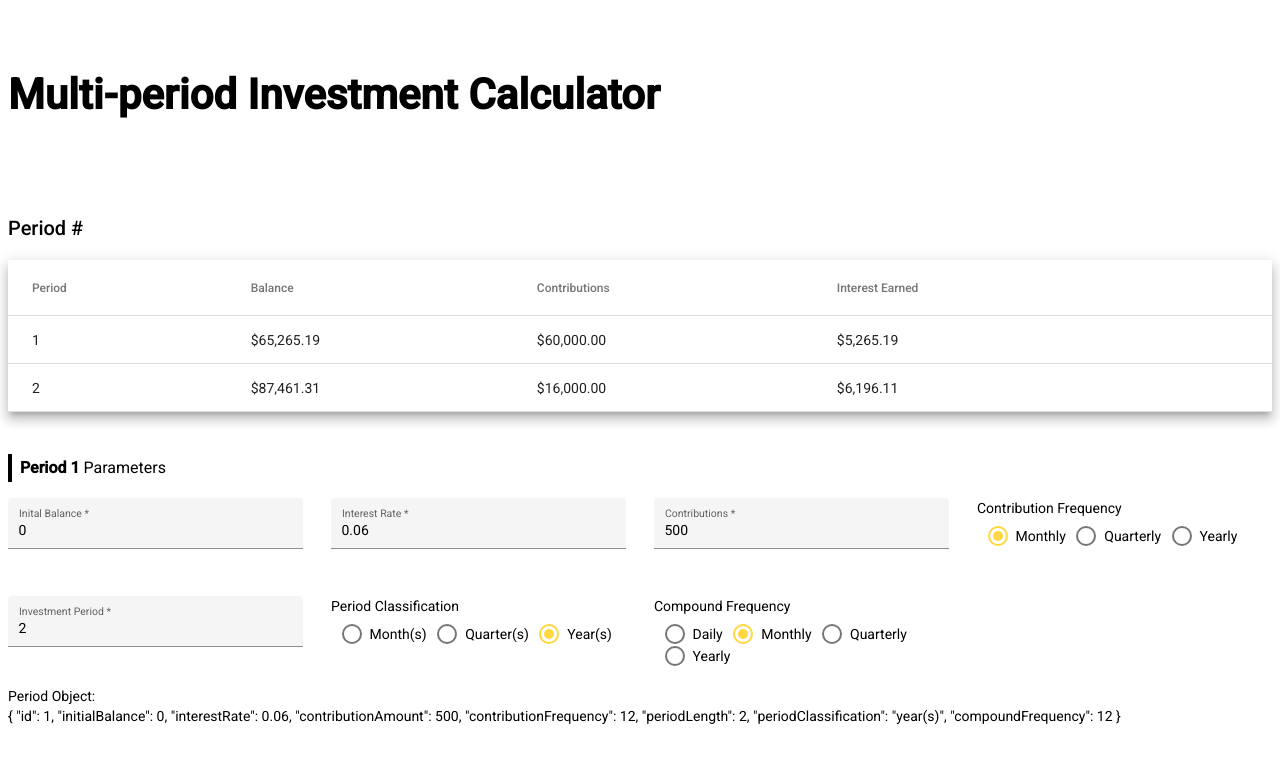
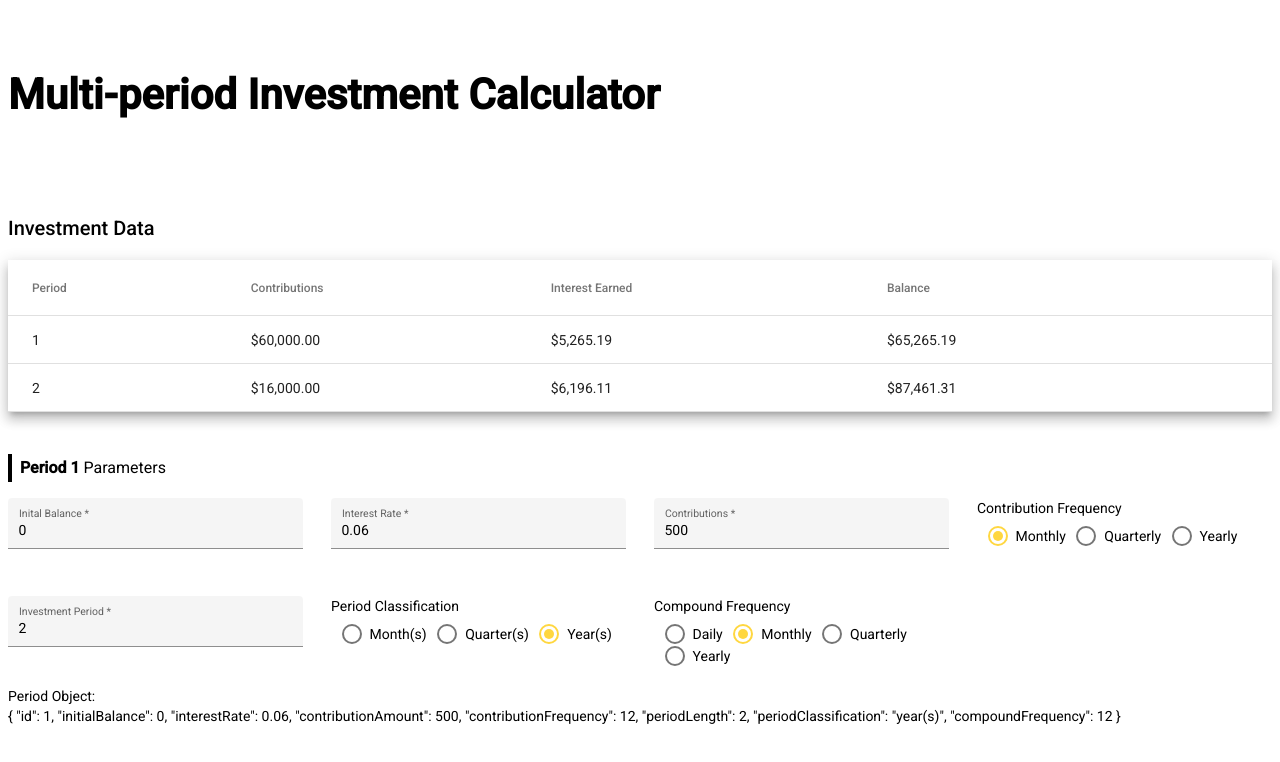
Before and after one commit to noahhenry/multi-period_investment_calculator, an Angular app in the folder my-app/: page /data-results-component in a window 1280 px wide. Shown: the top 762 px of the page. Built offline with nearby package versions, Linux system fonts and the light colour scheme.

Commit message:
some code 'cleanup'

```diff
--- a/my-app/src/app/data-results/data-results.component.html
+++ b/my-app/src/app/data-results/data-results.component.html
@@ -1,34 +1,34 @@
-<h2>Period #</h2>
+<h2>Investment Data</h2>
 
 <table mat-table [dataSource]="dataSource" class="mat-elevation-z8">
 
   <!--- Note that these columns can be defined in any order.
         The actual rendered columns are set as a property on the row definition" -->
 
-  <!-- Position Column -->
+  <!-- Period Column -->
   <ng-container matColumnDef="period">
     <th mat-header-cell *matHeaderCellDef> Period </th>
     <td mat-cell *matCellDef="let element; let i = index"> {{i + 1}} </td>
   </ng-container>
 
-  <!-- Name Column -->
+  <!-- Contributions Column -->
+  <ng-container matColumnDef="contributions">
+    <th mat-header-cell *matHeaderCellDef> Contributions </th>
+    <td mat-cell *matCellDef="let element"> {{element.totalContributionsForPeriod | currency}} </td>
+  </ng-container>
+
+  <!-- Interest Earned Column -->
+  <ng-container matColumnDef="interest-earned">
+    <th mat-header-cell *matHeaderCellDef> Interest Earned </th>
+    <td mat-cell *matCellDef="let element"> {{element.totalInterestEarnedForPeriod | currency}} </td>
+  </ng-container>
+
+  <!-- Balance Column -->
   <ng-container matColumnDef="balance">
     <th mat-header-cell *matHeaderCellDef> Balance </th>
     <td mat-cell *matCellDef="let element"> {{element.endOfPeriodBalance | currency}} </td>
   </ng-container>
 
-  <!-- Weight Column -->
-  <ng-container matColumnDef="contributions">
-    <th mat-header-cell *matHeaderCellDef> Contributions </th>
-    <td mat-cell *matCellDef="let element"> {{element.totalContributionsForPeriod | currency}} </td>
-  </ng-container>
-
-  <!-- Symbol Column -->
-  <ng-container matColumnDef="interest-earned">
-    <th mat-header-cell *matHeaderCellDef> Interest Earned </th>
-    <td mat-cell *matCellDef="let element"> {{element.totalInterestEarnedForPeriod | currency}} </td>
-  </ng-container>
-
   <tr mat-header-row *matHeaderRowDef="displayedColumns"></tr>
   <tr mat-row *matRowDef="let row; columns: displayedColumns;"></tr>
 </table>
--- a/my-app/src/app/data-results/data-results.component.ts
+++ b/my-app/src/app/data-results/data-results.component.ts
@@ -83,7 +83,7 @@ const PERIOD_RESULT_DATA: PeriodResult[] = [
   styleUrls: ['./data-results.component.scss']
 })
 export class DataResultsComponent implements OnInit {
-  displayedColumns: string[] = ["period", "balance", "contributions", "interest-earned"];
+  displayedColumns: string[] = ["period", "contributions", "interest-earned", "balance"];
   dataSource = PERIOD_RESULT_DATA;
 
   constructor() { }
```
